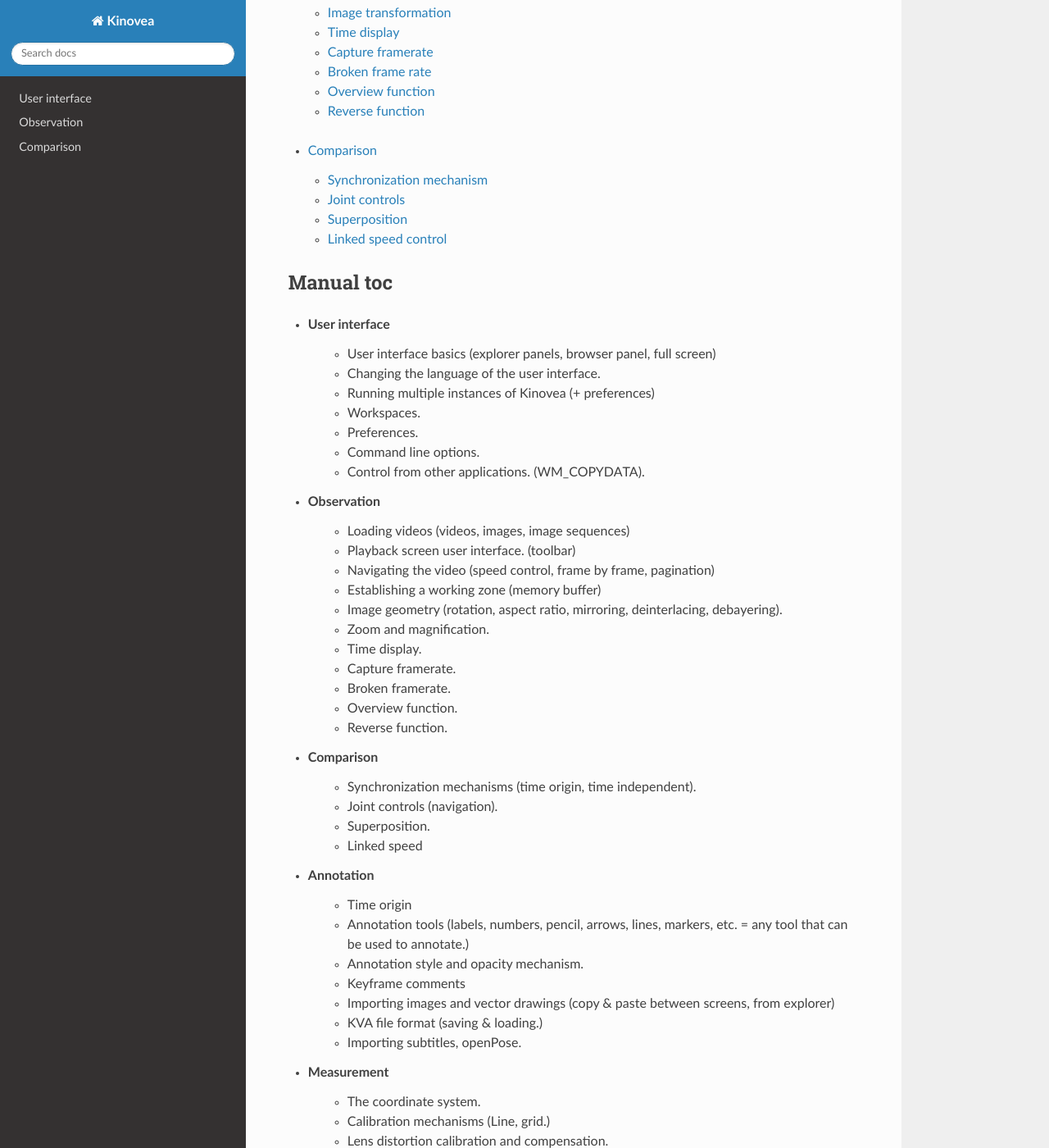
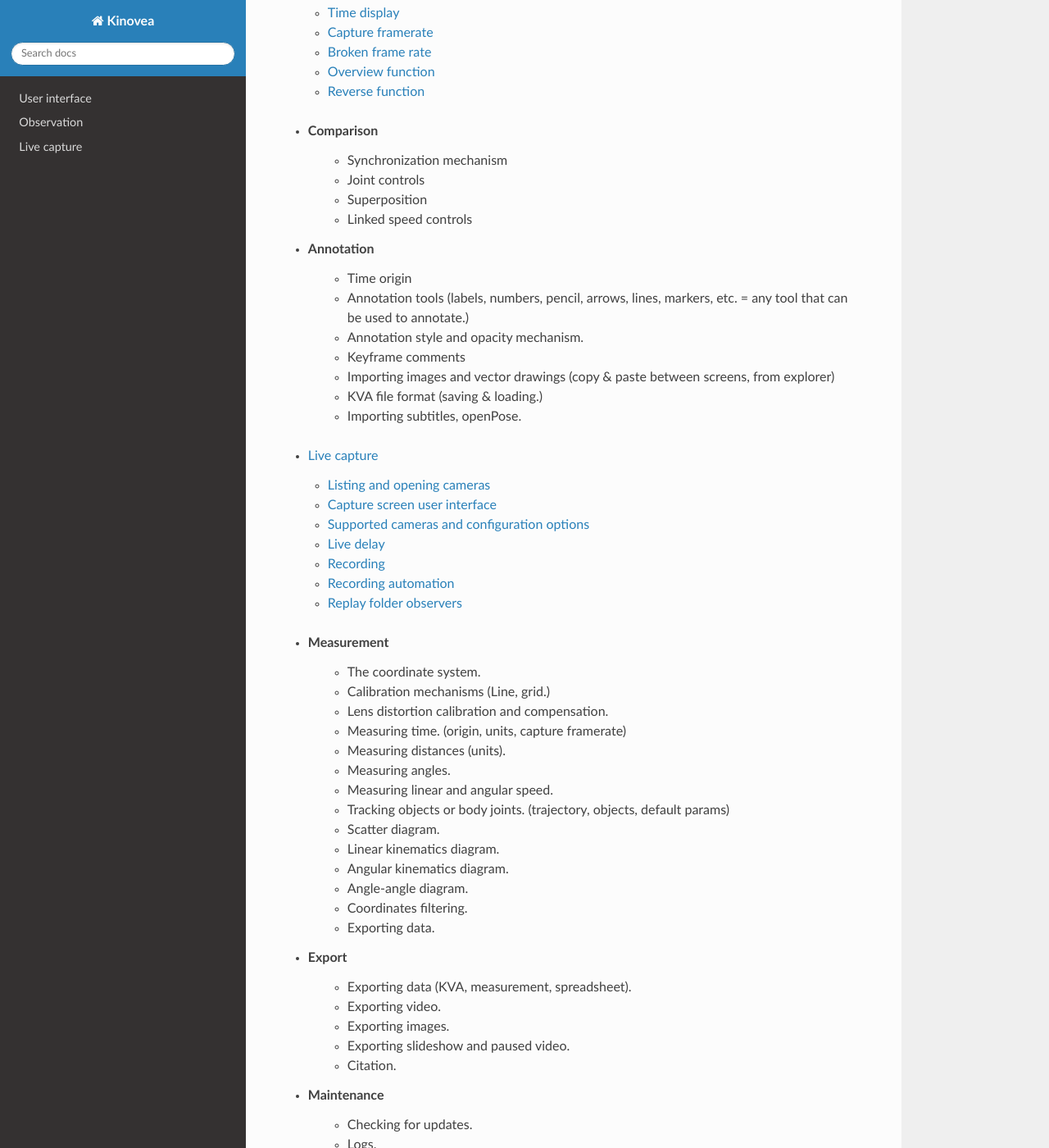
Before and after one commit to Kinovea/kinovea-docs, a Sphinx documentation site: the page built from source/index.rst, in a window 1280 px wide and 1400 px high, scrolled down 820 px. Shown: the whole window at 82% size. Built offline with Sphinx 7.4.7 and the Read the Docs theme 2.0.0, drawn with Linux system fonts in a browser that asks for light colours; some of the changed text lies outside the part shown.

Commit message:
Basic structure for capture.

```diff
--- /dev/null
+++ b/source/capture/hardware/basler.rst
@@ -0,0 +1,5 @@
+
+Basler cameras
+==============
+
+todo
--- /dev/null
+++ b/source/capture/hardware/baumer.rst
@@ -0,0 +1,5 @@
+
+Baumer cameras
+==============
+
+todo
--- /dev/null
+++ b/source/capture/hardware/daheng.rst
@@ -0,0 +1,5 @@
+
+Daheng Imaging cameras
+======================
+
+todo
--- /dev/null
+++ b/source/capture/hardware/ids.rst
@@ -0,0 +1,5 @@
+
+IDS cameras
+===========
+
+todo
--- /dev/null
+++ b/source/capture/hardware/network.rst
@@ -0,0 +1,6 @@
+
+
+Network cameras and smartphones
+===============================
+
+todo
--- /dev/null
+++ b/source/capture/hardware/simulator.rst
@@ -0,0 +1,5 @@
+
+Simulator camera
+================
+
+todo
--- /dev/null
+++ b/source/capture/hardware/webcam.rst
@@ -0,0 +1,5 @@
+
+Webcams
+=======
+
+todo
--- /dev/null
+++ b/source/capture/userinterface.rst
@@ -0,0 +1,4 @@
+Capture screen user interface
+=============================
+
+- general description of the interface: name each area and describe what each button does.
--- a/source/index.rst
+++ b/source/index.rst
@@ -13,59 +13,25 @@ Getting started
     - Features overview
     - Frequently asked questions
     - Terms of use
-    - Installation (.zip vs .exe, .NET compat, min. requirements)
 
 Sections
 ========
 
 .. toctree::
-   :maxdepth: 2
+    :maxdepth: 2
 
-   userinterface/index
+    userinterface/index
 
 .. toctree::
-   :maxdepth: 2
+    :maxdepth: 2
 
-   observation/index
-
-.. toctree::
-   :maxdepth: 2
-
-   comparison/index
-
-
-
-
-Manual toc
-==========
-
-- User interface
-    - User interface basics (explorer panels, browser panel, full screen)
-    - Changing the language of the user interface.
-    - Running multiple instances of Kinovea (+ preferences)
-    - Workspaces.
-    - Preferences.
-    - Command line options.
-    - Control from other applications. (WM_COPYDATA).
-
-- Observation
-    - Loading videos (videos, images, image sequences)
-    - Playback screen user interface. (toolbar)
-    - Navigating the video (speed control, frame by frame, pagination)
-    - Establishing a working zone (memory buffer)
-    - Image geometry (rotation, aspect ratio, mirroring, deinterlacing, debayering).
-    - Zoom and magnification.
-    - Time display.
-    - Capture framerate.
-    - Broken framerate.
-    - Overview function.
-    - Reverse function.
+    observation/index
 
 - Comparison
-    - Synchronization mechanisms (time origin, time independent).
-    - Joint controls (navigation).
-    - Superposition.
-    - Linked speed
+    - Synchronization mechanism
+    - Joint controls
+    - Superposition
+    - Linked speed controls
 
 - Annotation
     - Time origin
@@ -75,6 +41,11 @@ Manual toc
     - Importing images and vector drawings (copy & paste between screens, from explorer)
     - KVA file format (saving & loading.)
     - Importing subtitles, openPose.
+
+.. toctree::
+    :maxdepth: 2
+
+    capture/index
 
 - Measurement
     - The coordinate system.
@@ -92,18 +63,6 @@ Manual toc
     - Coordinates filtering.
     - Exporting data.
 
-- Live capture
-    - Listing cameras.
-    - Supported hardware. (Webcams, IP cameras + smartphones, Machine vision cameras.)
-    - Configuring cameras (+ forgetting camera configuration).
-    - Capture screen user interface.
-    - Live delay mechanism. (memory buffer)
-    - Recording (compressed/uncompressed, display fps).
-    - Recording modes (+ fps replacement).
-    - Output file naming.
-    - Recording automation. (duration + command line)
-    - Replay folder observer.
-
 - Export
     - Exporting data (KVA, measurement, spreadsheet).
     - Exporting video.
```
Also changed, not shown: other parts of source/index.rst (+1 -1 lines), source/capture/automation.rst (added, +9 -0 lines), source/capture/hardware.rst (added, +17 -0 lines), source/capture/index.rst (added, +15 -0 lines), source/capture/listing.rst (added, +32 -0 lines), source/capture/livedelay.rst (added, +8 -0 lines), source/capture/recording.rst (added, +11 -0 lines), source/capture/replay.rst (added, +7 -0 lines), source/images/capture/listing.png (added).
